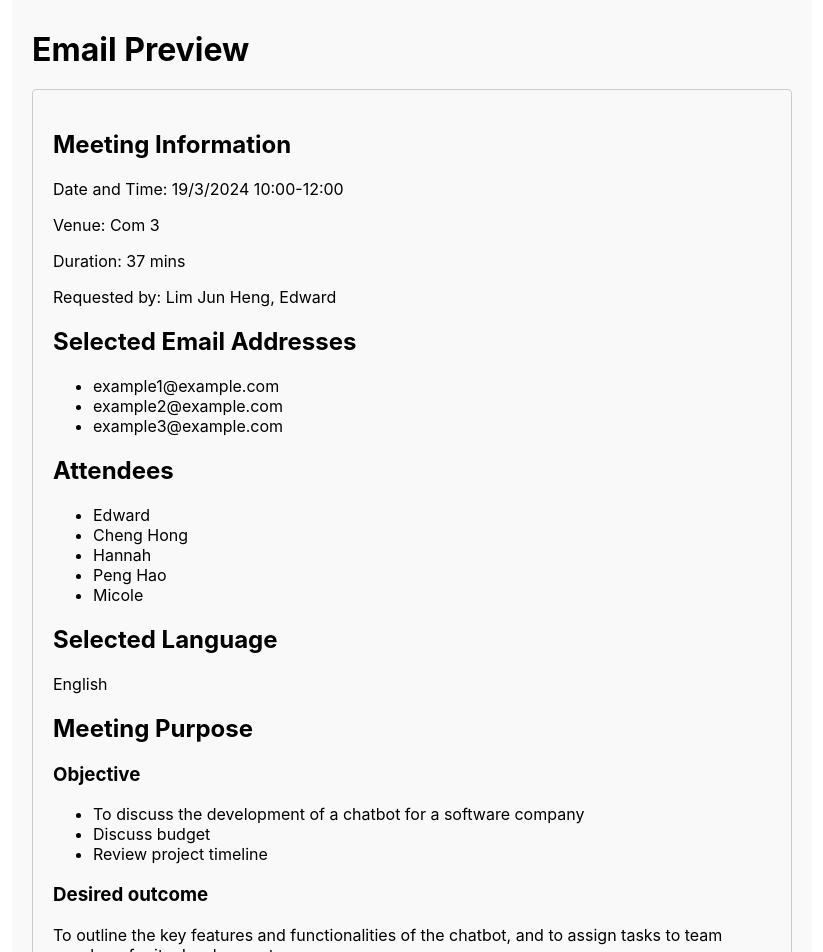
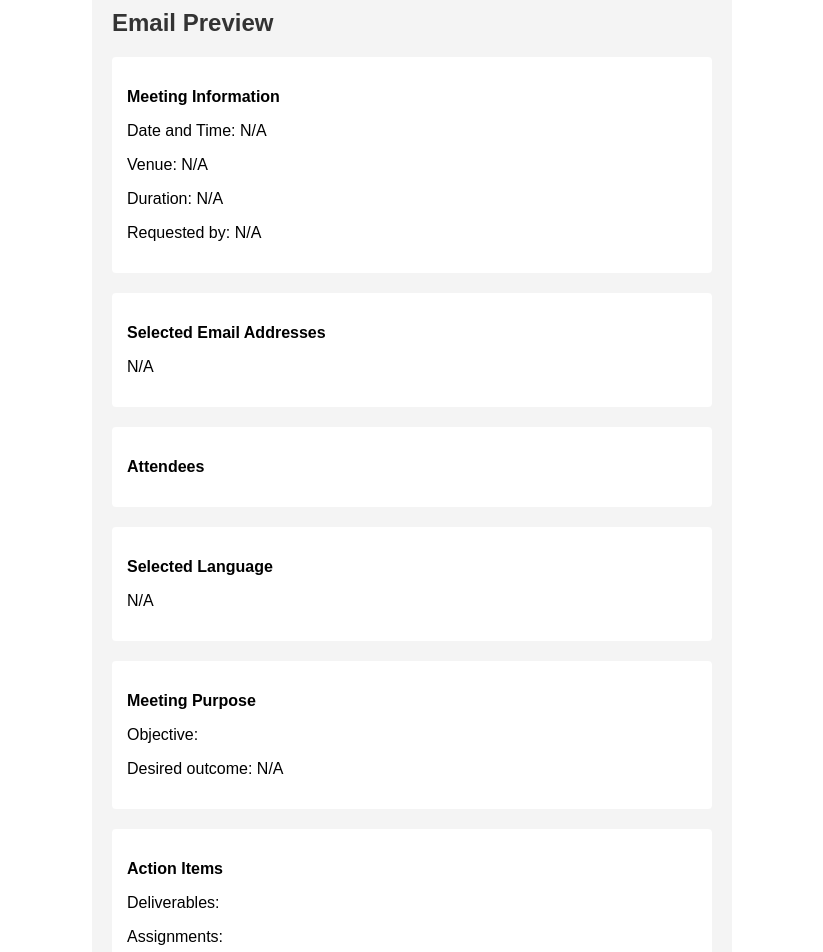
Before and after one commit to EdwardLimJH/gpt-10, a React (Create React App) app in the folder frontend/frontend-app/: page /preview in a window 1280 px wide. Shown: the part 100-1052 px from the top of the page, without its empty margins (228-1051 px from the left). Built offline with nearby package versions, Linux system fonts and the light colour scheme.

Commit message:
Review Page with split screen for Preview

```diff
--- a/frontend/frontend-app/src/Screens/Preview/index.tsx
+++ b/frontend/frontend-app/src/Screens/Preview/index.tsx
@@ -1,95 +1,124 @@
 import React from 'react';
+import { useLocation } from 'react-router-dom';
 import styled from 'styled-components';
 
-// Styled Components
-const PageContainer = styled.div`
-  background-color: #fff;
+// Define a TypeScript interface for the page props
+interface PreviewProps {
+  meetingInformation: {
+    dateAndTime: string;
+    duration: string;
+    venue: string;
+    requestedBy: string;
+  };
+  emailAddresses: string;
+  attendees: string[];
+  language: string;
+  agenda: string[];
+  desiredOutcome: string;
+  deliverables: string[];
+  assignments: string[];
+}
+
+// Styled Components for the email preview
+const EmailPreviewContainer = styled.div`
+  background-color: #f4f4f4;
   padding: 20px;
-  max-width: 800px;
+  max-width: 600px;
   margin: auto;
+  font-family: Arial, sans-serif;
 `;
 
-const PreviewContainer = styled.div`
-  background-color: #f9f9f9;
-  padding: 20px;
+const Header = styled.h2`
+  color: #333;
+`;
+
+const Content = styled.div`
+  background-color: #fff;
+  padding: 15px;
+  margin-bottom: 20px;
   border-radius: 4px;
 `;
 
-const PreviewHeading = styled.h1`
-  margin-bottom: 20px;
-`;
-
-const EmailPreview = styled.div`
-  border: 1px solid #ccc;
-  padding: 20px;
-  border-radius: 4px;
+const ListItem = styled.li`
+  margin-bottom: 5px;
 `;
 
 function Preview() {
-  // Mock email content for preview
-  const emailContent = `
-    <h2>Meeting Information</h2>
-    <p>Date and Time: 19/3/2024 10:00-12:00</p>
-    <p>Venue: Com 3</p>
-    <p>Duration: 37 mins</p>
-    <p>Requested by: Lim Jun Heng, Edward</p>
+    const location = useLocation();
+    // Use optional chaining and nullish coalescing to provide default values
+    const state = location.state ?? {};
+    const {
+        meetingInformation = {
+        dateAndTime: 'N/A',
+        duration: 'N/A',
+        venue: 'N/A',
+        requestedBy: 'N/A',
+        },
+        emailAddresses = 'N/A',
+        attendees = [],
+        language = 'N/A',
+        agenda = [],
+        desiredOutcome = 'N/A',
+        deliverables = [],
+        assignments = [],
+    } = state as PreviewProps;
+    // const storedState = localStorage.getItem('previewState');
+    // const state: PreviewProps = storedState ? JSON.parse(storedState) : {};
 
-    <h2>Selected Email Addresses</h2>
-    <ul>
-      <li>example1@example.com</li>
-      <li>example2@example.com</li>
-      <li>example3@example.com</li>
-    </ul>
 
-    <h2>Attendees</h2>
-    <ul>
-      <li>Edward</li>
-      <li>Cheng Hong</li>
-      <li>Hannah</li>
-      <li>Peng Hao</li>
-      <li>Micole</li>
-    </ul>
-
-    <h2>Selected Language</h2>
-    <p>English</p>
-
-    <h2>Meeting Purpose</h2>
-    <h3>Objective</h3>
-    <ul>
-      <li>To discuss the development of a chatbot for a software company</li>
-      <li>Discuss budget</li>
-      <li>Review project timeline</li>
-    </ul>
-    <h3>Desired outcome</h3>
-    <p>To outline the key features and functionalities of the chatbot, and to assign tasks to team members for its development</p>
-
-    <h2>Action Items</h2>
-    <h3>Deliverables</h3>
-    <ul>
-      <li>Develop a chatbot for a software company</li>
-      <li>Include the following features:</li>
-      <li>Summarize meetings</li>
-      <li>Generate meeting minutes</li>
-      <li>Provide translations</li>
-    </ul>
-    <h3>Assignments</h3>
-    <ul>
-      <li>Ryan_Edward: Lead the development of the chatbot</li>
-      <li>Eugene_YJ: Work on the summarization feature</li>
-      <li>Hannah Nga: Work on the generation of meeting minutes</li>
-      <li>Ben_CH: Work on the translation feature</li>
-      <li>Jeremy_PH: Assist with the development of the chatbot</li>
-      <li>Chan Yi Ru Micole: Assist with the development of the chatbot and provide input on the meeting summary feature.</li>
-    </ul>
-  `;
 
   return (
-    <PageContainer>
-      <PreviewContainer>
-        <PreviewHeading>Email Preview</PreviewHeading>
-        <EmailPreview dangerouslySetInnerHTML={{ __html: emailContent }} /> {/* Render HTML content */}
-      </PreviewContainer>
-    </PageContainer>
+    <EmailPreviewContainer>
+      <Header>Email Preview</Header>
+      <Content>
+        <p><strong>Meeting Information</strong></p>
+        <p>Date and Time: {meetingInformation.dateAndTime}</p>
+        <p>Venue: {meetingInformation.venue}</p>
+        <p>Duration: {meetingInformation.duration}</p>
+        <p>Requested by: {meetingInformation.requestedBy}</p>
+      </Content>
+      <Content>
+        <p><strong>Selected Email Addresses</strong></p>
+        <p>{emailAddresses}</p>
+      </Content>
+      <Content>
+        <p><strong>Attendees</strong></p>
+        <ul>
+          {attendees.map((attendee, index) => (
+            <ListItem key={index}>{attendee}</ListItem>
+          ))}
+        </ul>
+      </Content>
+      <Content>
+        <p><strong>Selected Language</strong></p>
+        <p>{language}</p>
+      </Content>
+      <Content>
+        <p><strong>Meeting Purpose</strong></p>
+        <p>Objective:</p>
+        <ul>
+          {agenda.map((item, index) => (
+            <ListItem key={index}>{item}</ListItem>
+          ))}
+        </ul>
+        <p>Desired outcome: {desiredOutcome}</p>
+      </Content>
+      <Content>
+        <p><strong>Action Items</strong></p>
+        <p>Deliverables:</p>
+        <ul>
+          {deliverables.map((item, index) => (
+            <ListItem key={index}>{item}</ListItem>
+          ))}
+        </ul>
+        <p>Assignments:</p>
+        <ul>
+          {assignments.map((item, index) => (
+            <ListItem key={index}>{item}</ListItem>
+          ))}
+        </ul>
+      </Content>
+    </EmailPreviewContainer>
   );
 }
 
--- a/frontend/frontend-app/src/Screens/Review/index.tsx
+++ b/frontend/frontend-app/src/Screens/Review/index.tsx
@@ -1,6 +1,6 @@
 import React, { useState } from 'react';
 import styled from 'styled-components';
-import { useLocation, Link } from 'react-router-dom';
+import { useLocation } from 'react-router-dom';
 
 // Define a TypeScript interface for the component props
 interface ReviewProps {
@@ -10,18 +10,24 @@ interface ReviewProps {
 
 // Styled Components
 const PageContainer = styled.div`
+  display: flex;
   background-color: #fff;
   padding: 20px;
-  max-width: 800px;
+  max-width: 1400px; /* Increase max-width for a larger split-screen layout */
   margin: auto;
 `;
-
 const Section = styled.div`
   margin-bottom: 20px;
   padding: 10px;
   background-color: #f9f9f9;
   border-radius: 4px;
 `;
+
+const Column = styled.div`
+  flex: 1;
+  padding: 0 20px;
+`;
+
 
 const InformationContainer = styled.div`
   background-color: #ff0;
@@ -77,22 +83,23 @@ const EmailPreview = styled.div`
   border-radius: 4px;
 `;
 
-const PreviewButton = styled.button`
-  background-color: #4CAF50; /* Green */
-  color: white;
-  padding: 10px 15px;
-  margin: 10px 0;
-  border: none;
-  border-radius: 4px;
-  cursor: pointer;
-  font-size: 16px;
+// const PreviewButton = styled.button`
+//   background-color: #4CAF50; /* Green */
+//   color: white;
+//   padding: 10px 15px;
+//   margin: 10px 0;
+//   border: none;
+//   border-radius: 4px;
+//   cursor: pointer;
+//   font-size: 16px;
 
-  &:hover {
-    background-color: #45a049;
-  }
-`;
+//   &:hover {
+//     background-color: #45a049;
+//   }
+// `;
 
 function Review() {
+
   const location = useLocation();
   const locationState = location.state as ReviewProps;
 
@@ -167,6 +174,20 @@ function Review() {
     setEmailAddresses(e.target.value);
   };
 
+  // const handlePreviewClick = () => {
+  //   const state = {
+  //     meetingInformation,
+  //     emailAddresses,
+  //     attendees,
+  //     language,
+  //     agenda,
+  //     desiredOutcome,
+  //     deliverables,
+  //     assignments
+  //   };
+  //   localStorage.setItem('previewState', JSON.stringify(state));
+  // };
+
   // Rendering editable email addresses field
   const renderEditableEmailAddresses = () => (
     <EditInput
@@ -187,14 +208,35 @@ function Review() {
   );
 
 
+
+
   return (
     <PageContainer>
+      <Column style={{ flex: 5 }}>
         <Section>
             <h1>Review Page</h1>
+         {/* Selected Email Addresses Section */}
+         <Section>
+            <h2>Selected Email Addresses</h2>
+            {editMode.emailAddresses ? (
+              <>
+                {renderEditableEmailAddresses()}
+                <SaveButton onClick={() => toggleEdit('emailAddresses')}>Save</SaveButton>
+                <CancelButton onClick={() => toggleEdit('emailAddresses')}>Cancel</CancelButton>
+              </>
+            ) : (
+              <>
+                <List>
+                  {emailAddresses.split(', ').map((email, index) => (
+                    <ListItem key={index}>{email}</ListItem>
+                  ))}
+                </List>
+                <SaveButton onClick={() => toggleEdit('emailAddresses')}>Edit</SaveButton>
+              </>
+            )}
           </Section>
           {/* Meeting Information Section */}
-      <Section>
-        <h1>Meeting Information</h1>
+            <h2>Meeting Information</h2>
             {editMode.meetingInfo ? (
               <InformationContainer>
                 {renderEditableField(meetingInformation.dateAndTime, (e) => handleMeetingInfoChange(e, 'dateAndTime'), 'dateAndTime')}
@@ -214,26 +256,7 @@ function Review() {
               </InformationContainer>
             )}
           </Section>
-      {/* Selected Email Addresses Section */}
-      <Section>
-        <h1>Selected Email Addresses</h1>
-        {editMode.emailAddresses ? (
-          <>
-            {renderEditableEmailAddresses()}
-            <SaveButton onClick={() => toggleEdit('emailAddresses')}>Save</SaveButton>
-            <CancelButton onClick={() => toggleEdit('emailAddresses')}>Cancel</CancelButton>
-          </>
-        ) : (
-          <>
-            <List>
-              {emailAddresses.split(', ').map((email, index) => (
-                <ListItem key={index}>{email}</ListItem>
-              ))}
-            </List>
-            <SaveButton onClick={() => toggleEdit('emailAddresses')}>Edit</SaveButton>
-          </>
-        )}
-      </Section>
+
           {/* Attendees Section */}
           <Section>
             <h1>Attendees</h1>
@@ -336,14 +359,22 @@ function Review() {
             )}
           </Section>
           {/* Preview Button */}
-      <Section>
-        <Link to="/preview"> {/* Link to the Preview page */}
+          {/* <Section> */}
+          {/* <Link to="/preview" onClick={handlePreviewClick}>
             <PreviewButton>Preview</PreviewButton>
-        </Link>
-      </Section>
+          </Link> */}
+          {/* </Section> */}
+    </Column>
+    <Column style={{ flex: 4 }}>
       <Section>
         <h1>Email Preview</h1>
         <EmailPreview>
+          <h2>To:</h2>
+            <List>
+              {emailAddresses.split(', ').map((email, index) => (
+                <ListItem key={index}>{email}</ListItem>
+              ))}
+            </List>
           <h2>Meeting Information</h2>
           <InformationContainer>
             <p>Date and Time: {meetingInformation.dateAndTime}</p>
@@ -351,12 +382,7 @@ function Review() {
             <p>Duration: {meetingInformation.duration}</p>
             <p>Requested by: {meetingInformation.requestedBy}</p>
           </InformationContainer>
-          <h2>Selected Email Addresses</h2>
-          <List>
-            {emailAddresses.split(', ').map((email, index) => (
-              <ListItem key={index}>{email}</ListItem>
-            ))}
-          </List>
+
           <h2>Attendees</h2>
           <List>
             {attendees.map((attendee, index) => (
@@ -387,9 +413,11 @@ function Review() {
           </List>
         </EmailPreview>
       </Section>
-
+      </Column>
     </PageContainer>
   );
 }
 
 export default Review;
+
+// TODO: regenerate, send EmailPreview, language
```
Lines whose indentation alone changed are shown as unchanged.
